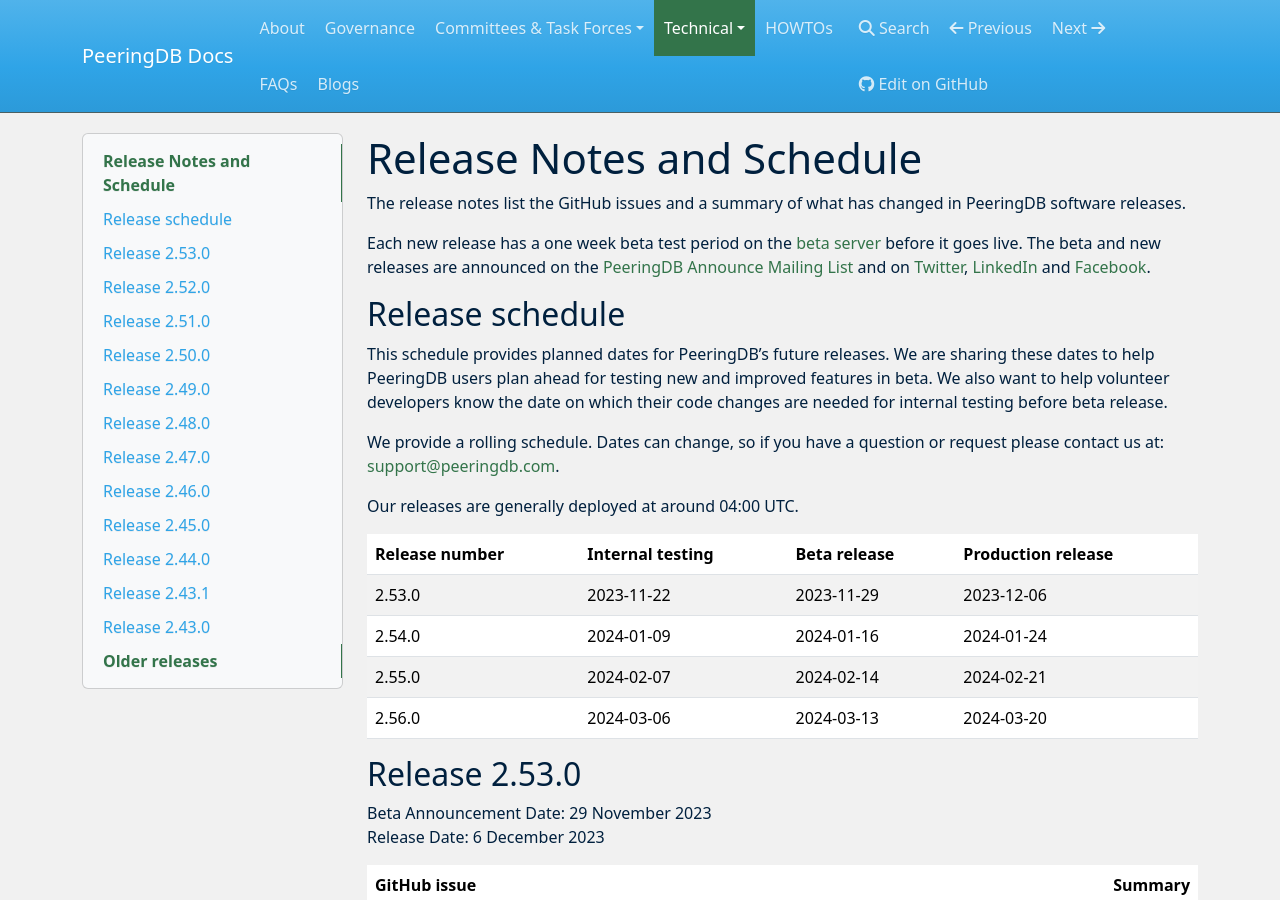
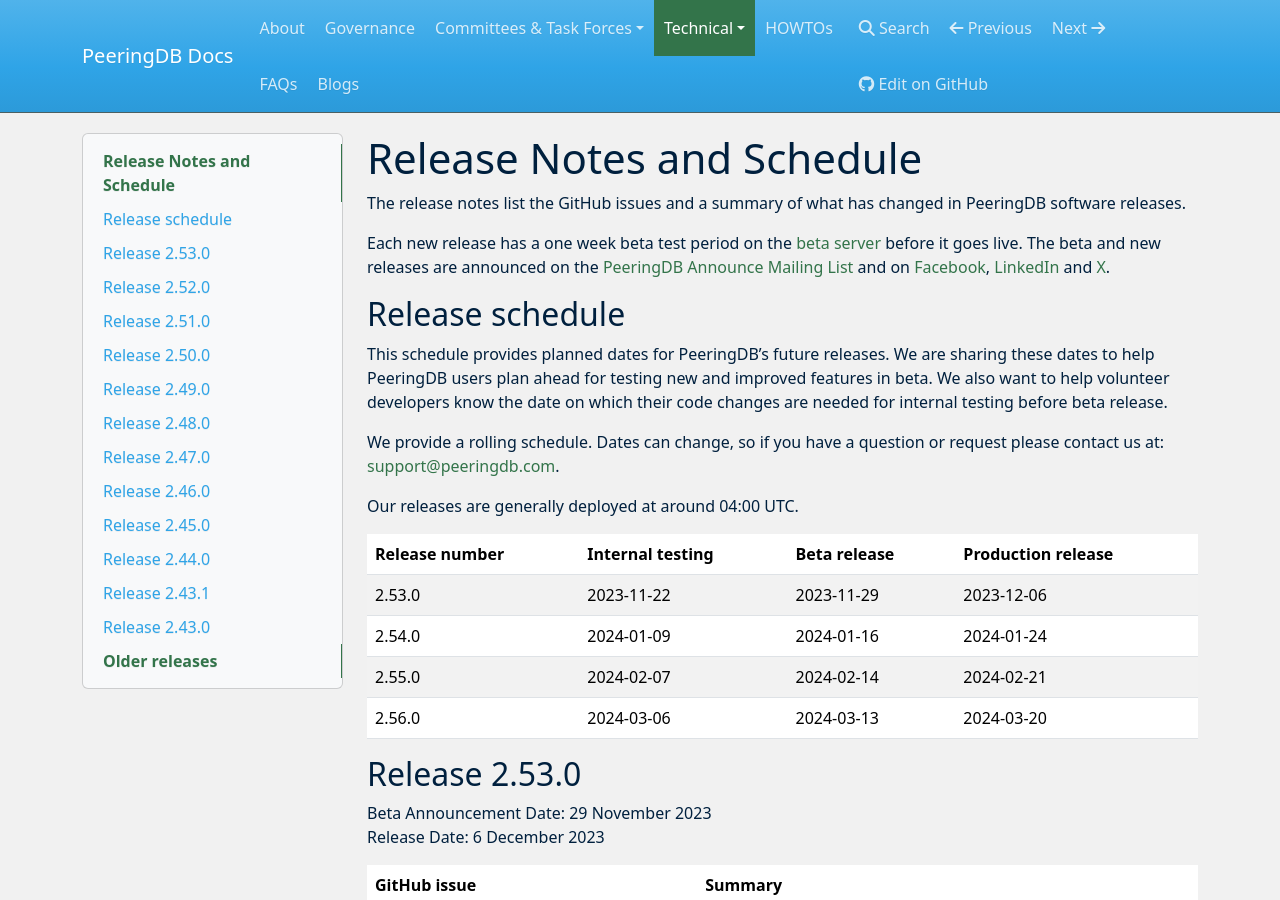
Before and after one commit to peeringdb/docs, an MkDocs documentation site: the page built from docs/release_notes/index.md, in a window 1280 px wide and 900 px high. Built offline with MkDocs 1.6.1, drawn with Linux system fonts in a browser that asks for light colours; nearby versions of some CDN libraries.

Commit message:
Release notes copy edits.

```diff
--- a/docs/release_notes/index.md
+++ b/docs/release_notes/index.md
@@ -2,7 +2,7 @@
 
 The release notes list the GitHub issues and a summary of what has changed in PeeringDB software releases.
 
-Each new release has a one week beta test period on the [beta server](https://beta.peeringdb.com/) before it goes live.  The beta and new releases are announced on the [PeeringDB Announce Mailing List](https://lists.peeringdb.com/cgi-bin/mailman/listinfo/pdb-announce) and on [Twitter](https://twitter.com/PeeringDB), [LinkedIn](https://www.linkedin.com/company/peeringdb) and [Facebook](https://www.facebook.com/peeringdb).
+Each new release has a one week beta test period on the [beta server](https://beta.peeringdb.com/) before it goes live.  The beta and new releases are announced on the [PeeringDB Announce Mailing List](https://lists.peeringdb.com/cgi-bin/mailman/listinfo/pdb-announce) and on [Facebook](https://www.facebook.com/peeringdb), [LinkedIn](https://www.linkedin.com/company/peeringdb) and [X](https://twitter.com/PeeringDB).
 
 ## Release schedule
 
@@ -26,15 +26,13 @@
 
 | **GitHub issue** | **Summary** |
 | ----------------- | ----------- |
-| [#1362 Show connected networks, exchanges, and carriers on campus results pages](https://github.com/peeringdb/peeringdb/issues/1362) Adds an aggregated view of interconnection resources at a `campus` on the `campus` page.|
-| [#1247 Store language preference in the user's profile instead of cookies](https://github.com/peeringdb/peeringdb/issues/1247) Improved handling of website language preferences.|
-| [#1327 Improve visibility of contact data settings](https://github.com/peeringdb/peeringdb/issues/1327) Admins now see the visibility settings for their contacts alongside the set values. This makes it easier to identify and correct mistakes.|
-| [#1385 Keep the list of IRR up to date](https://github.com/peeringdb/peeringdb/issues/1385) As title.|
-| [#1432 Make dates ISO 8601 compliant everywhere in PeeringDB](https://github.com/peeringdb/peeringdb/issues/1432) As title.|
-| [#1252 Display dates consistently](https://github.com/peeringdb/peeringdb/issues/1252) As title.|
-| [#1433 Timestamps should be consistent](https://github.com/peeringdb/peeringdb/issues/1433) As title.|
-
-
+| [#1362 Show connected networks, exchanges, and carriers on campus results pages](https://github.com/peeringdb/peeringdb/issues/1362) | Adds an aggregated view of interconnection resources at a `campus` on the `campus` page.|
+| [#1247 Store language preference in the user's profile instead of cookies](https://github.com/peeringdb/peeringdb/issues/1247) | Improved handling of website language preferences.|
+| [#1327 Improve visibility of contact data settings](https://github.com/peeringdb/peeringdb/issues/1327) | Admins now see the visibility settings for their contacts alongside the set values. This makes it easier to identify and correct mistakes.|
+| [#1385 Keep the list of IRR up to date](https://github.com/peeringdb/peeringdb/issues/1385) | As title.|
+| [#1432 Make dates ISO 8601 compliant everywhere in PeeringDB](https://github.com/peeringdb/peeringdb/issues/1432) | As title.|
+| [#1252 Display dates consistently](https://github.com/peeringdb/peeringdb/issues/1252) | As title.|
+| [#1433 Timestamps should be consistent](https://github.com/peeringdb/peeringdb/issues/1433) | As title.|
 
 ## Release 2.52.0
 
@@ -52,7 +50,6 @@
 | [#1164 better rdap error reporting](https://github.com/peeringdb/peeringdb/issues/1164) | Improved error handling and friendlier error reporting to users.|
 | [#1260 Add Selenium Grid to CI testing](https://github.com/peeringdb/peeringdb/issues/1260) | Improve automated browser testing for website.|
 | [#1380 Reset 'Social Media' to '{}' if field is null](https://github.com/peeringdb/peeringdb/issues/1380) | Fixes a bug with broken page rendering for backend admin users when a social media field was set to `null`.|
-
 
 ## Release 2.51.0
 
@@ -86,7 +83,6 @@
 | [#1027 Make the search field on cp/peeringdb_server/network/ aware of leading AS/ASN](https://github.com/peeringdb/peeringdb/issues/1027) | Improved handling of variant syntax in support tools. |
 | [#1412 Improve performance by updating Python client code](https://github.com/peeringdb/peeringdb/issues/1412) | Replace old python2 sync code with python3 code. |
 
-
 ## Release 2.49.0
 
 Beta Announcement Date: 12 July 2023
@@ -102,7 +98,6 @@
 | [#1219 Optimize Cacheing](https://github.com/peeringdb/peeringdb/issues/1219) | It is now easier to obtain and cache PeeringDB data. |
 | [#1404 Upgrade the django-oauth-toolkit library](https://github.com/peeringdb/peeringdb/issues/1404) | Django update deferred from last month. Oauth application owners were given notice of this breaking change. |
 
-
 ## Release 2.48.0
 
 Beta Announcement Date: 21 June 2023
@@ -111,7 +106,6 @@
 | **GitHub issue** | **Summary** |
 | ----------------- | ----------- |
 | [#1311 Update Dependencies](https://github.com/peeringdb/peeringdb/issues/1311) | Update all dependencies to new major releases. This year includes Django 4.2 LTS. |
-
 
 ## Release 2.47.0
 
@@ -128,7 +122,6 @@
 | [#1291 Show all e-mail addresses associated with a username](https://github.com/peeringdb/peeringdb/issues/1291) | All e-mail addresses associated with a user are now shown in the users tab. |
 | [#1372 Facility history still broken](https://github.com/peeringdb/peeringdb/issues/1372) | Fixes an issue with `fac` history for AC use. |
 
-
 ## Release 2.46.0
 
 Beta Announcement Date: 12 April 2023
@@ -141,7 +134,6 @@
 | [#1333 Calling /api/carrier with parameters is broken](https://github.com/peeringdb/peeringdb/issues/1333) | Fixes a bug in the API support for the new `carrier` object. |
 | [#1094 IX-F Importer: duplicate address(es) should result in rejection of JSON export and notification of IXP](https://github.com/peeringdb/peeringdb/issues/1094) | Fixes a bug in handling duplicate IP addresses in IX-F imports. |
 | [#1249 Update MkDocs for docs.peeringdb.com](https://github.com/peeringdb/peeringdb/issues/1249) | Updates the software used by https://docs.peeringdb.com |
-
 
 ## Release 2.45.0
 
```
